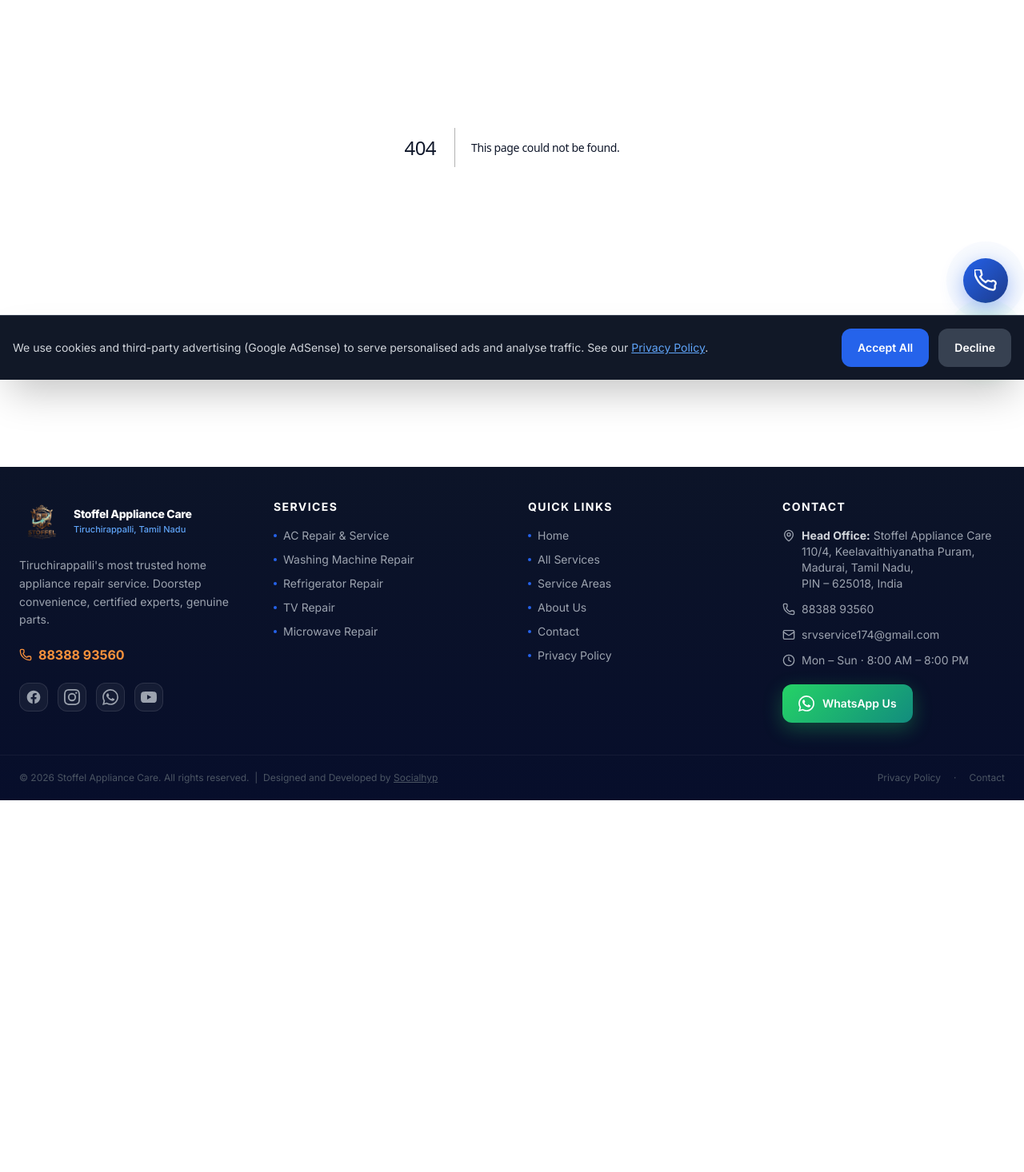
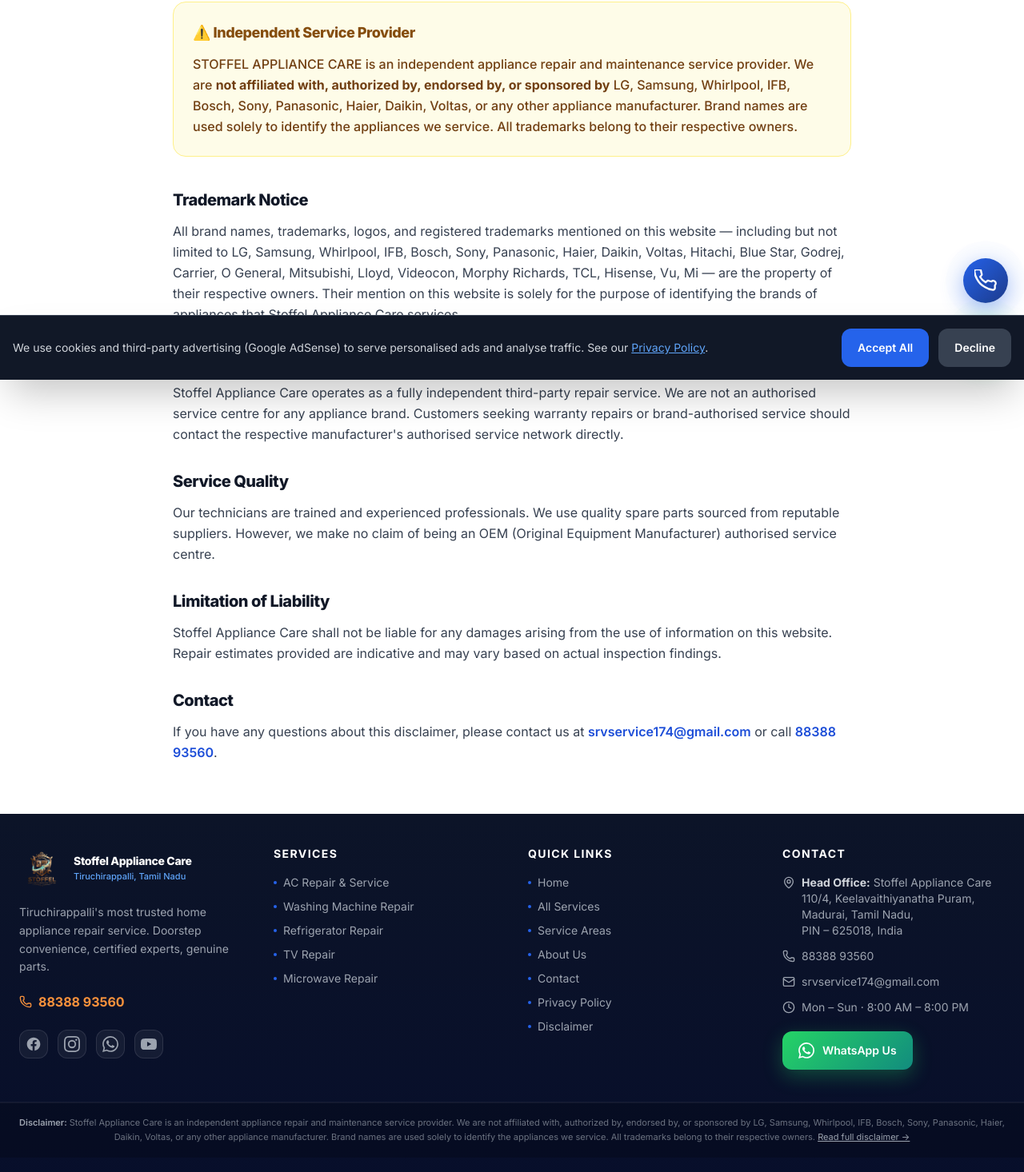
Before and after one commit to socialhyptools/stoffel_appliance_care, a Next.js app: page /disclaimer in a window 1280 px wide. Before the commit this address had no page. Shown: the part 325-1791 px from the top of the page at 80% size. Before the commit the page ends 1326 px from the top, so only its background shows below. Built offline with nearby package versions, Linux system fonts and the light colour scheme.

Commit message:
Replace certified with experienced/trained technicians, add Disclaimer page and footer notice

```diff
--- a/src/app/about/page.tsx
+++ b/src/app/about/page.tsx
@@ -6,7 +6,7 @@ import AdUnit from '@/components/AdUnit';
 export const metadata: Metadata = {
   title: 'About Us | Stoffel Appliance Care Tiruchirappalli',
   description:
-    "Stoffel Appliance Care — Tiruchirappalli's trusted home appliance repair service. 30+ certified technicians, multi-brand expertise, doorstep service across 50+ locations.",
+    "Stoffel Appliance Care — Tiruchirappalli's trusted home appliance repair service. 30+ experienced technicians, multi-brand expertise, doorstep service across 50+ locations.",
 };
 
 const values = [
@@ -38,7 +38,7 @@ export default function AboutPage() {
               About <span className="text-gradient-blue">Stoffel Appliance Care</span>
             </h1>
             <p className="text-blue-200 text-lg leading-relaxed">
-              Tiruchirappalli&apos;s most trusted home appliance repair service — certified technicians, genuine parts, doorstep convenience.
+              Tiruchirappalli&apos;s most trusted home appliance repair service — experienced technicians, genuine parts, doorstep convenience.
             </p>
           </div>
         </div>
@@ -64,7 +64,7 @@ export default function AboutPage() {
               Stoffel Appliance Care is a professional home appliance repair company based in Tiruchirappalli, Tamil Nadu. We provide fast, reliable, and affordable <strong>doorstep repair services</strong> for AC, washing machines, refrigerators, televisions, and microwave ovens.
             </p>
             <p className="text-gray-600 leading-relaxed mb-8">
-              Our team of 30+ certified technicians covers 50+ areas in Tiruchirappalli. We believe in transparent pricing — you&apos;ll always know the full cost before we begin. Every repair we carry out is backed by a 90–180 day warranty.
+              Our team of 30+ experienced technicians covers 50+ areas in Tiruchirappalli. We believe in transparent pricing — you&apos;ll always know the full cost before we begin. Every repair we carry out is backed by a 90–180 day warranty.
             </p>
             <Link href="/contact" className="btn-secondary btn btn-lg">Get in Touch →</Link>
           </div>
--- /dev/null
+++ b/src/app/disclaimer/page.tsx
@@ -0,0 +1,85 @@
+import type { Metadata } from 'next';
+
+export const metadata: Metadata = {
+  title: 'Disclaimer | Stoffel Appliance Care',
+  description: 'Stoffel Appliance Care is an independent appliance repair service provider, not affiliated with any appliance manufacturer or brand.',
+};
+
+export default function DisclaimerPage() {
+  return (
+    <section className="py-16 max-w-4xl mx-auto px-4 sm:px-6">
+      <div className="mb-10">
+        <span className="badge mb-4">Legal</span>
+        <h1 className="text-3xl font-extrabold text-gray-900 mb-3">Disclaimer</h1>
+        <p className="text-gray-500 text-sm">Last updated: {new Date().getFullYear()}</p>
+      </div>
+
+      <div className="bg-yellow-50 border border-yellow-200 rounded-2xl p-6 mb-10">
+        <h2 className="text-lg font-extrabold text-yellow-800 mb-3">⚠️ Independent Service Provider</h2>
+        <p className="text-yellow-900 leading-relaxed font-medium">
+          STOFFEL APPLIANCE CARE is an independent appliance repair and maintenance service provider.
+          We are <strong>not affiliated with, authorized by, endorsed by, or sponsored by</strong> LG,
+          Samsung, Whirlpool, IFB, Bosch, Sony, Panasonic, Haier, Daikin, Voltas, or any other
+          appliance manufacturer. Brand names are used solely to identify the appliances we service.
+          All trademarks belong to their respective owners.
+        </p>
+      </div>
+
+      <div className="space-y-8 text-gray-700 leading-relaxed">
+        <div>
+          <h2 className="text-xl font-extrabold text-gray-900 mb-3">Trademark Notice</h2>
+          <p>
+            All brand names, trademarks, logos, and registered trademarks mentioned on this website
+            — including but not limited to LG, Samsung, Whirlpool, IFB, Bosch, Sony, Panasonic,
+            Haier, Daikin, Voltas, Hitachi, Blue Star, Godrej, Carrier, O General, Mitsubishi,
+            Lloyd, Videocon, Morphy Richards, TCL, Hisense, Vu, Mi — are the property of their
+            respective owners. Their mention on this website is solely for the purpose of identifying
+            the brands of appliances that Stoffel Appliance Care services.
+          </p>
+        </div>
+
+        <div>
+          <h2 className="text-xl font-extrabold text-gray-900 mb-3">No Manufacturer Affiliation</h2>
+          <p>
+            Stoffel Appliance Care operates as a fully independent third-party repair service. We are
+            not an authorised service centre for any appliance brand. Customers seeking warranty
+            repairs or brand-authorised service should contact the respective manufacturer&apos;s
+            authorised service network directly.
+          </p>
+        </div>
+
+        <div>
+          <h2 className="text-xl font-extrabold text-gray-900 mb-3">Service Quality</h2>
+          <p>
+            Our technicians are trained and experienced professionals. We use quality spare parts
+            sourced from reputable suppliers. However, we make no claim of being an OEM (Original
+            Equipment Manufacturer) authorised service centre.
+          </p>
+        </div>
+
+        <div>
+          <h2 className="text-xl font-extrabold text-gray-900 mb-3">Limitation of Liability</h2>
+          <p>
+            Stoffel Appliance Care shall not be liable for any damages arising from the use of
+            information on this website. Repair estimates provided are indicative and may vary based
+            on actual inspection findings.
+          </p>
+        </div>
+
+        <div>
+          <h2 className="text-xl font-extrabold text-gray-900 mb-3">Contact</h2>
+          <p>
+            If you have any questions about this disclaimer, please contact us at{' '}
+            <a href="mailto:srvservice174@gmail.com" className="text-brand-600 hover:underline font-semibold">
+              srvservice174@gmail.com
+            </a>{' '}
+            or call{' '}
+            <a href="tel:+918838893560" className="text-brand-600 hover:underline font-semibold">
+              88388 93560
+            </a>.
+          </p>
+        </div>
+      </div>
+    </section>
+  );
+}
--- a/src/app/page.tsx
+++ b/src/app/page.tsx
@@ -34,7 +34,7 @@ const stats = [
 
 const steps = [
   { n: '1', title: 'Call or Book Online', desc: 'Call us or submit the form. A booking agent confirms in minutes.', icon: <PhoneCall className="w-10 h-10" /> },
-  { n: '2', title: 'Expert Arrives', desc: 'A certified technician arrives at your door within 30 minutes.', icon: <Car className="w-10 h-10" /> },
+  { n: '2', title: 'Expert Arrives', desc: 'A experienced technician arrives at your door within 30 minutes.', icon: <Car className="w-10 h-10" /> },
   { n: '3', title: 'Fixed + Warranty', desc: 'Appliance repaired with genuine parts. 90-day warranty included.', icon: <CheckCircle2 className="w-10 h-10" /> },
 ];
 
@@ -44,7 +44,7 @@ const features = [
   { icon: <ShieldCheck className="w-6 h-6" />, title: '90–180 Day Warranty', desc: 'All repairs covered. Same issue recurs? We fix it free.' },
   { icon: <Banknote className="w-6 h-6" />, title: 'Transparent Pricing', desc: '₹249 inspection. Full estimate before any work starts.' },
   { icon: <Zap className="w-6 h-6" />, title: '30-Minute Response', desc: 'Quick dispatch. Same-day service in most Tiruchirappalli areas.' },
-  { icon: <Shield className="w-6 h-6" />, title: 'Certified Technicians', desc: 'Background-verified, trained professionals with years of experience.' },
+  { icon: <Shield className="w-6 h-6" />, title: 'experienced technicians', desc: 'Background-verified, trained professionals with years of experience.' },
 ];
 
 const heroBadges = [
@@ -91,7 +91,7 @@ export default function HomePage() {
               </h1>
 
               <p className="text-blue-200 text-lg leading-relaxed mb-8 max-w-lg">
-                AC · Washing Machine · Refrigerator · TV · Microwave — certified technicians at your home within 30 minutes.
+                AC · Washing Machine · Refrigerator · TV · Microwave — experienced technicians at your home within 30 minutes.
               </p>
 
               <div className="flex flex-col sm:flex-row gap-4 mb-10">
@@ -329,7 +329,7 @@ export default function HomePage() {
             <span className="text-gradient-blue">We&apos;ll Fix It Today.</span>
           </h2>
           <p className="text-blue-200 text-lg mb-8 max-w-lg mx-auto">
-            Call now or WhatsApp. A certified technician reaches your door in 30 minutes, flat.
+            Call now or WhatsApp. A experienced technician reaches your door in 30 minutes, flat.
           </p>
           <div className="flex flex-col sm:flex-row gap-4 justify-center">
             <a href="tel:+918838893560" className="btn-secondary btn btn-lg">
--- a/src/app/services/air-conditioner/page.tsx
+++ b/src/app/services/air-conditioner/page.tsx
@@ -29,7 +29,7 @@ export default function ACPage() {
     <ServicePageTemplate
       icon={<AcIcon className="w-14 h-14" />}
       title="AC Repair & Service in Tiruchirappalli"
-      tagline="Split, window & cassette AC — cooling issues, gas refill, deep cleaning & installation by certified technicians."
+      tagline="Split, window & cassette AC — cooling issues, gas refill, deep cleaning & installation by experienced technicians."
       description="Our AC technicians are trained on all types of air conditioners — split, window, cassette, and portable units. We diagnose and fix cooling failures, refrigerant leaks, compressor faults, PCB failures, water leakage, and unusual noise issues. AC deep cleaning service extends the life of your unit and keeps energy bills low. We also handle new AC installation, uninstallation, and relocation across Tiruchirappalli."
       problems={[
         'AC not cooling / poor cooling',
--- a/src/components/FAQ.tsx
+++ b/src/components/FAQ.tsx
@@ -3,7 +3,7 @@ import { useState } from 'react';
 import { Phone } from 'lucide-react';
 
 const faqs = [
-  { q: 'How quickly can you send a technician?', a: 'We aim for a 30-minute response time. In most areas of Trichy, a certified technician will arrive within 30–60 minutes of your call.' },
+  { q: 'How quickly can you send a technician?', a: 'We aim for a 30-minute response time. In most areas of Trichy, a experienced technician will arrive within 30–60 minutes of your call.' },
   { q: 'What is the inspection charge?', a: 'The inspection charge is ₹399. After diagnosis, we give you a full cost breakdown before starting any repair. No hidden charges — ever.' },
   { q: 'Do you service all appliance brands?', a: 'Yes. We repair all major brands including Samsung, LG, Whirlpool, Voltas, Daikin, Sony, Panasonic, Godrej, IFB, Haier, and 50+ others.' },
   { q: 'What warranty do you provide?', a: 'We provide 90 to 180 days warranty on all services. If the same issue recurs within the warranty period, we fix it at no extra charge.' },
--- a/src/components/Footer.tsx
+++ b/src/components/Footer.tsx
@@ -16,6 +16,7 @@ const quickLinks = [
   { href: '/about', label: 'About Us' },
   { href: '/contact', label: 'Contact' },
   { href: '/privacy-policy', label: 'Privacy Policy' },
+  { href: '/disclaimer', label: 'Disclaimer' },
 ];
 const socialLinks = [
   { label: 'Facebook', href: 'https://facebook.com/applianceserviceexperts', icon: <svg className="w-5 h-5" fill="currentColor" viewBox="0 0 24 24"><path d="M22 12c0-5.523-4.477-10-10-10S2 6.477 2 12c0 4.991 3.657 9.128 8.438 9.878v-6.987h-2.54V12h2.54V9.797c0-2.506 1.492-3.89 3.777-3.89 1.094 0 2.238.195 2.238.195v2.46h-1.26c-1.243 0-1.63.771-1.63 1.562V12h2.773l-.443 2.89h-2.33v6.988C18.343 21.128 22 16.991 22 12z"/></svg> },
@@ -100,10 +101,22 @@ export default function Footer() {
           </div>
         </div>
       </div>
+      {/* Disclaimer strip */}
+      <div className="border-t border-white/5 bg-black/20">
+        <div className="max-w-7xl mx-auto px-4 sm:px-6 py-4">
+          <p className="text-[11px] text-gray-500 leading-relaxed text-center">
+            <span className="font-semibold text-gray-400">Disclaimer:</span> Stoffel Appliance Care is an independent appliance repair and maintenance service provider. We are not affiliated with, authorized by, endorsed by, or sponsored by LG, Samsung, Whirlpool, IFB, Bosch, Sony, Panasonic, Haier, Daikin, Voltas, or any other appliance manufacturer. Brand names are used solely to identify the appliances we service. All trademarks belong to their respective owners.{' '}
+            <Link href="/disclaimer" className="text-gray-400 hover:text-gray-300 underline transition-colors">Read full disclaimer →</Link>
+          </p>
+        </div>
+      </div>
+
       <div className="max-w-7xl mx-auto px-4 sm:px-6 py-5 flex flex-col sm:flex-row justify-between items-center gap-3 text-xs text-gray-600">
         <p>&copy; {new Date().getFullYear()} Stoffel Appliance Care. All rights reserved. &nbsp;|&nbsp; Designed and Developed by <a href="https://socialhyp.com" target="_blank" rel="noopener noreferrer" className="hover:text-gray-300 transition-colors underline">Socialhyp</a></p>
         <div className="flex gap-4">
           <Link href="/privacy-policy" className="hover:text-gray-300 transition-colors">Privacy Policy</Link>
+          <span>&middot;</span>
+          <Link href="/disclaimer" className="hover:text-gray-300 transition-colors">Disclaimer</Link>
           <span>&middot;</span>
           <Link href="/contact" className="hover:text-gray-300 transition-colors">Contact</Link>
         </div>
```
